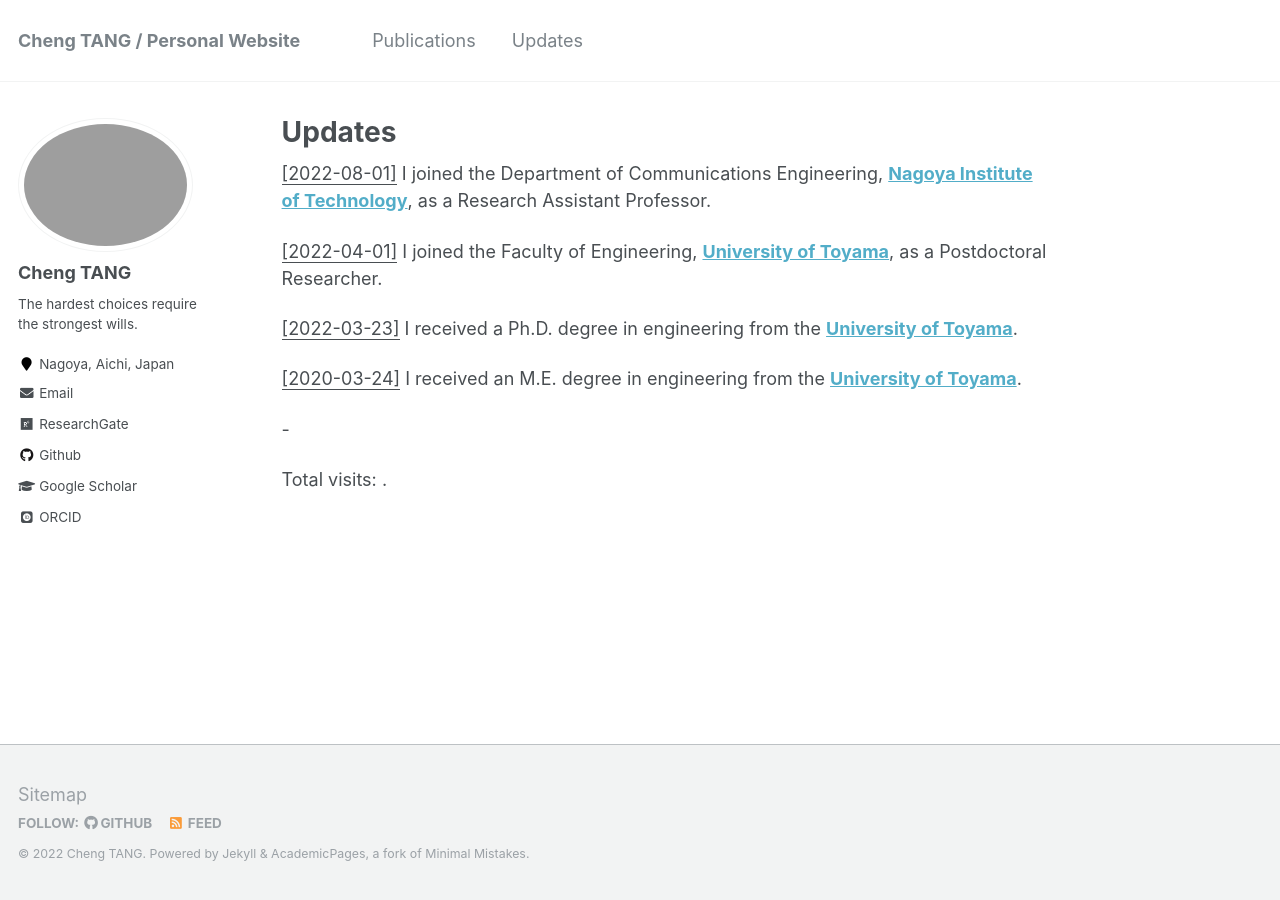
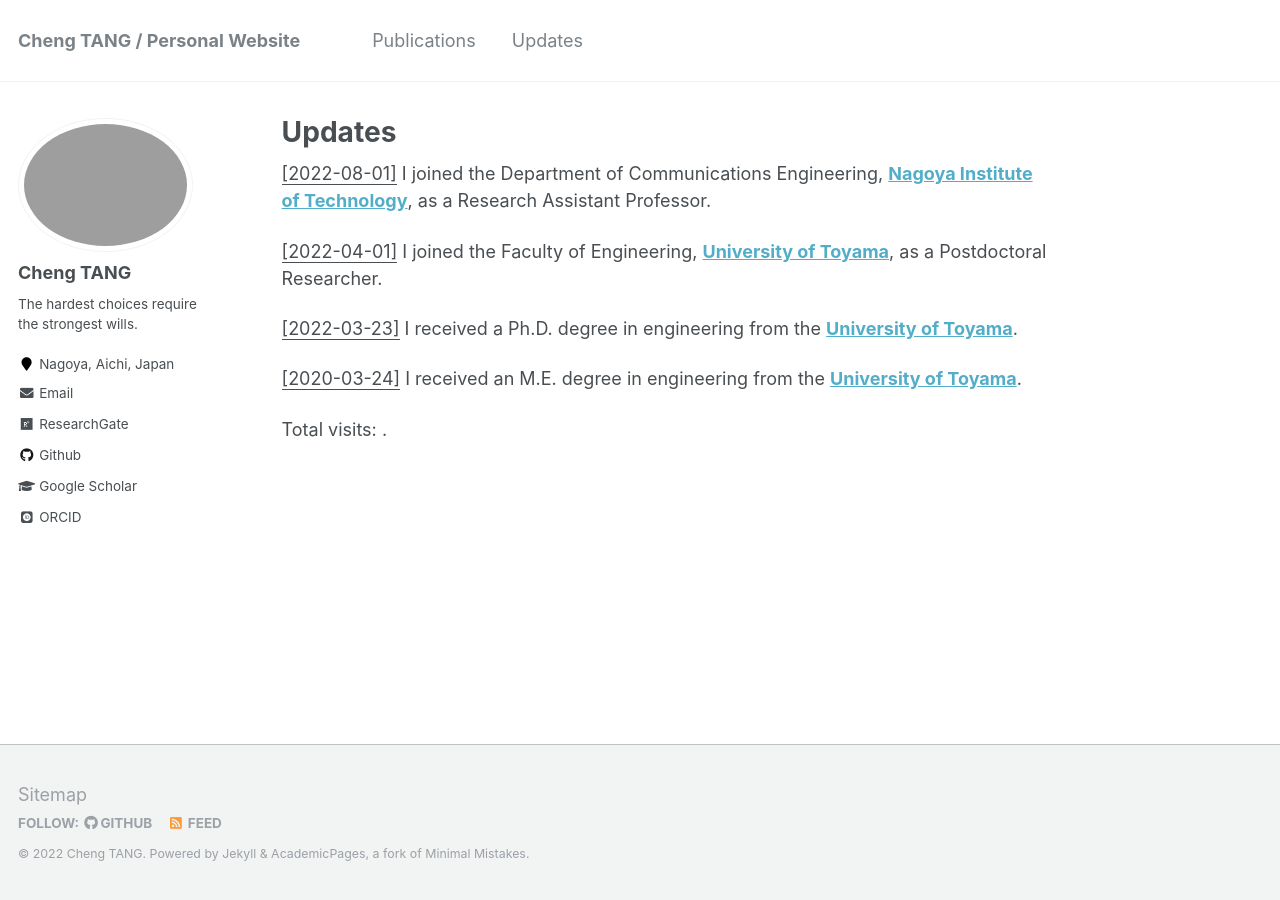
Before and after one commit to ChengTANG-AI/chengtang-ai.github.io, a Jekyll site: the page built from _pages/updates.md, in a window 1280 px wide. Built offline with Jekyll 4.4.1, drawn with Linux system fonts in a browser that asks for light colours; some web fonts are replaced; comment, search, counter and statistics services are not loaded.

Commit message:
Update updates.md

```diff
--- a/_pages/updates.md
+++ b/_pages/updates.md
@@ -41,8 +41,5 @@
 
 <u>[2020-03-24]</u> I received an M.E. degree in engineering from the **[University of Toyama](https://www.u-toyama.ac.jp/)**.
 
-<script src="https://sinacloud.net/egg-lib/hit-kounter/hit-kounter-lc-0.4.1.js"></script>
-<span data-hk-site> - </span>
-
 <script async src="//busuanzi.ibruce.info/busuanzi/2.3/busuanzi.pure.mini.js"></script>
 <span id="busuanzi_container_site_pv">Total visits: <span id="busuanzi_value_site_pv"></span>.</span>
```
